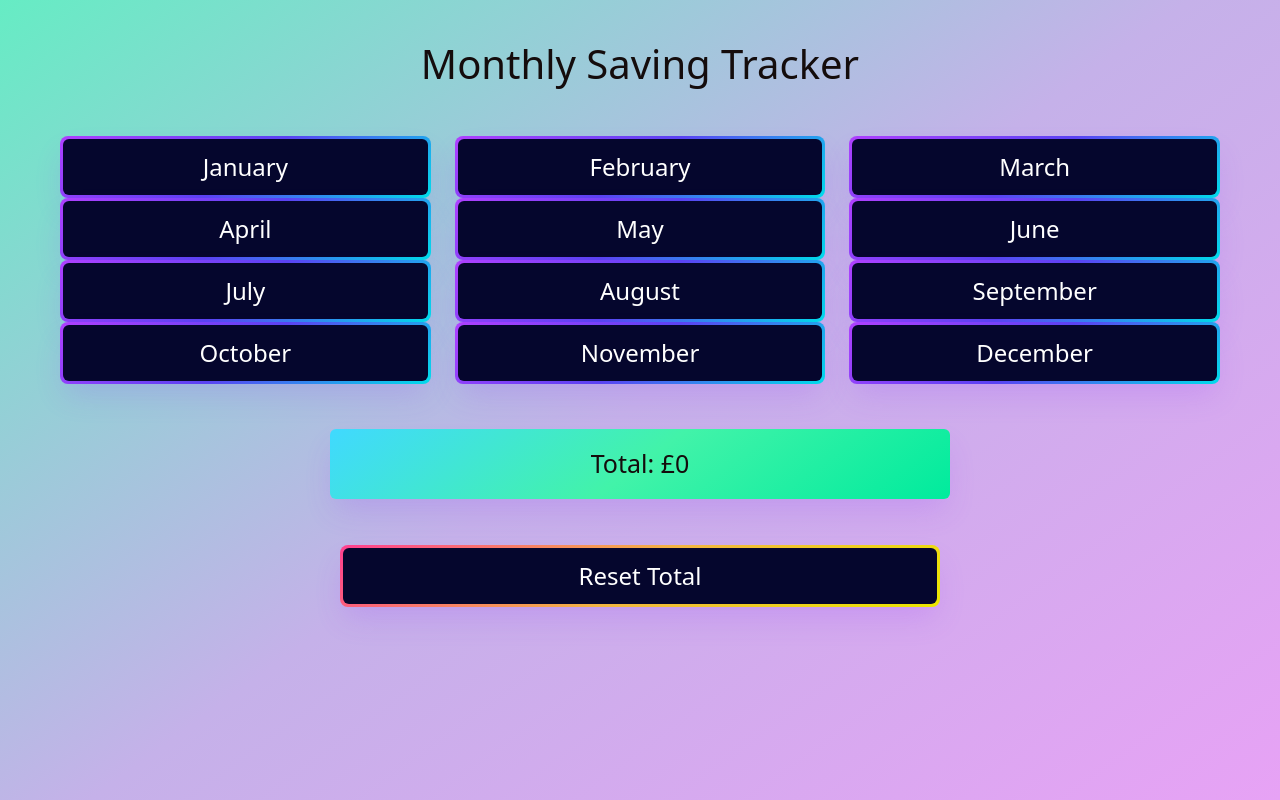
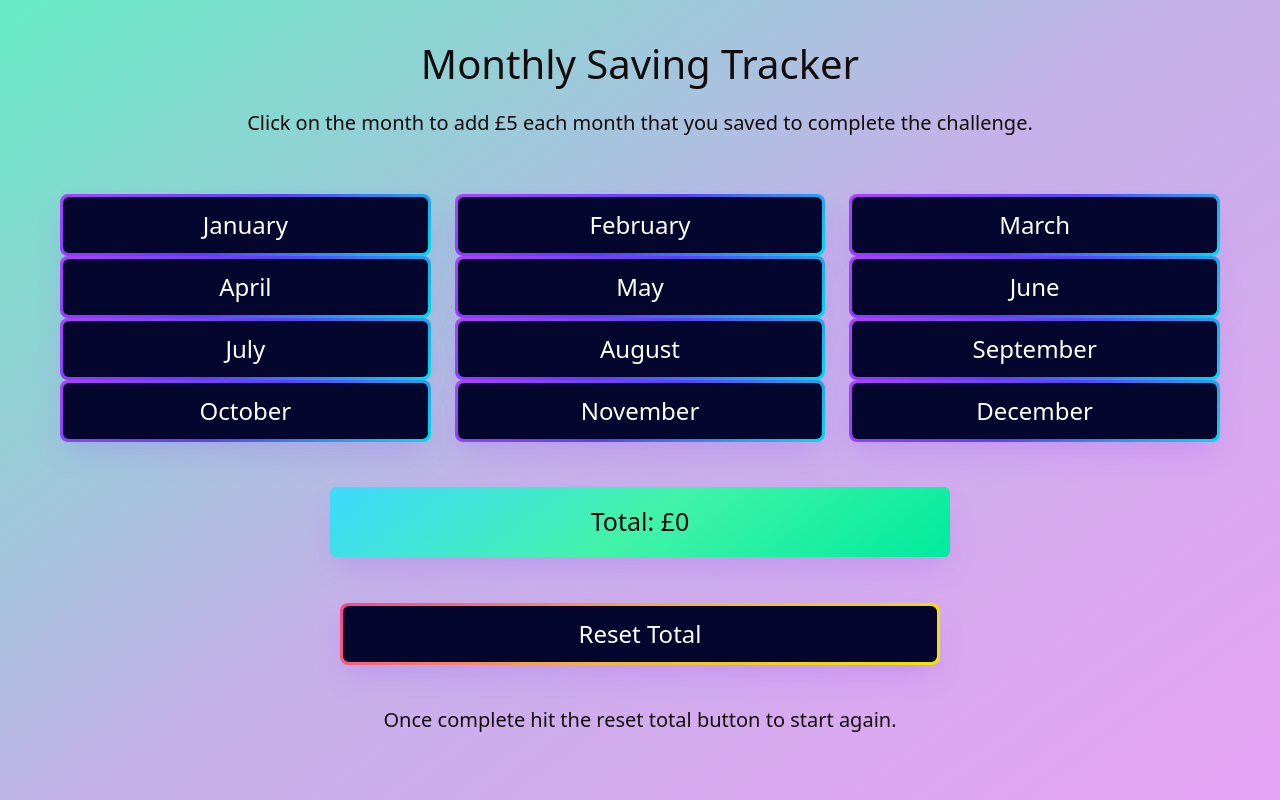
Before and after one commit to MitchDuke/Ali_Tracks, a Flask app: page / in a window 1280 px wide. Run offline with Flask 3, Linux system fonts and the light colour scheme; data that the repository does not hold is empty; some libraries are stand-ins or nearby versions.

Commit message:
Instructions
added brief description and simple instructions to use the app

```diff
--- a/static/assets/style.css
+++ b/static/assets/style.css
@@ -19,7 +19,6 @@ html, body {
   padding: 20px;
   box-sizing: border-box;
 }
-/*button class*/
 
 h1 {
   font-family: Roboto+Slab, Phantomsans, sans-serif;
@@ -28,6 +27,16 @@ h1 {
   text-align: center;
   margin-top: 20px;
 }
+
+p {
+  font-family: Roboto+Slab, Phantomsans, sans-serif;
+  font-size: 20px;
+  color: #140c0c;
+  text-align: center;
+  margin-top: 20px;
+}
+
+/*button class*/
 
 .btn{
   align-items: center;
--- a/templates/index.html
+++ b/templates/index.html
@@ -11,6 +11,7 @@
     <div class="bg">
     <div class="container">
         <h1>Monthly Saving Tracker</h1>
+        <p>Click on the month to add £5 each month that you saved to complete the challenge.</p>
     </div>
     <div class="grid-container, container">
         <div class="row">
@@ -64,6 +65,9 @@
     <div class="container reset-container">
         <button id="reset" role="button" class="reset-btn btn-danger" onclick="resetTotal()"><span class="text">Reset Total</span></button>
     </div>
+    <div>
+        <p>Once complete hit the reset total button to start again.</p>
+    </div
     </div>
     <script src="https://cdn.jsdelivr.net/npm/bootstrap@5.3.0-alpha1/dist/js/bootstrap.bundle.min.js"></script>
     <script src="{{ url_for('static', filename='assets/script.js') }}"></script>
```
